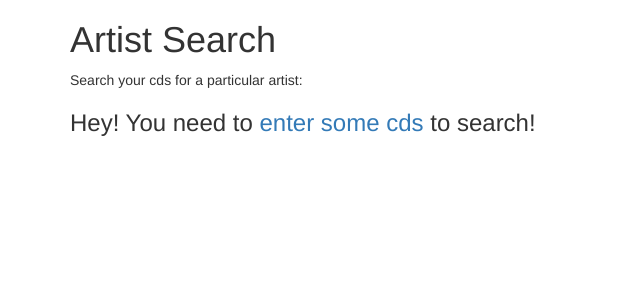
After one commit to nickh93/cd-collection-2, a PHP site: template views/artist.html.twig in a window 1280 px wide. The commit adds this page. Shown: the top 300 px of the page, without its empty margins (0-640 px from the left). Run offline with PHP 8.4, Linux system fonts and the light colour scheme; the template is opened without the code that fills it, so the values that code supplies are empty; some libraries are stand-ins or nearby versions.

```diff
--- a/src/cd.php
+++ b/src/cd.php
@@ -49,5 +49,9 @@ class CD {
         return $_SESSION['list_of_cds'];
     }
 
+    static function deleteAll(){
+        $_SESSION['list_of_cds'] = array();
+    }
+
 }
 ?>
--- /dev/null
+++ b/views/artist.html.twig
@@ -0,0 +1,25 @@
+<!DOCTYPE html>
+<html>
+  <head>
+    <meta charset="utf-8">
+    <link href="/css/bootstrap.min.css" rel="stylesheet" type="text/css">
+    <script src="/js/bootstrap.min.js"></script>
+    <title>Artist Search</title>
+  </head>
+  <body>
+    <div class="container">
+      <h1>Artist Search</h1>
+      <p>Search your cds for a particular artist:</p>
+      {% if cds is not empty %}
+        <form action="/artist" method="post">
+          <label for="artist">Please select the artist whose albums you would like to see:</label>
+          <select class="form-control">
+
+          </select>
+        </form>
+      {% else %}
+        <h3>Hey! You need to <a href='/'>enter some cds</a> to search!</h3>
+      {% endif %}
+    </div>
+  </body>
+</html>
```
Also changed, not shown: app/app.php (+15 -5 lines), src/Artist.php (+10 -10 lines), views/home.html.twig (+6 -2 lines), web/css/styles.css (+9 -0 lines).
